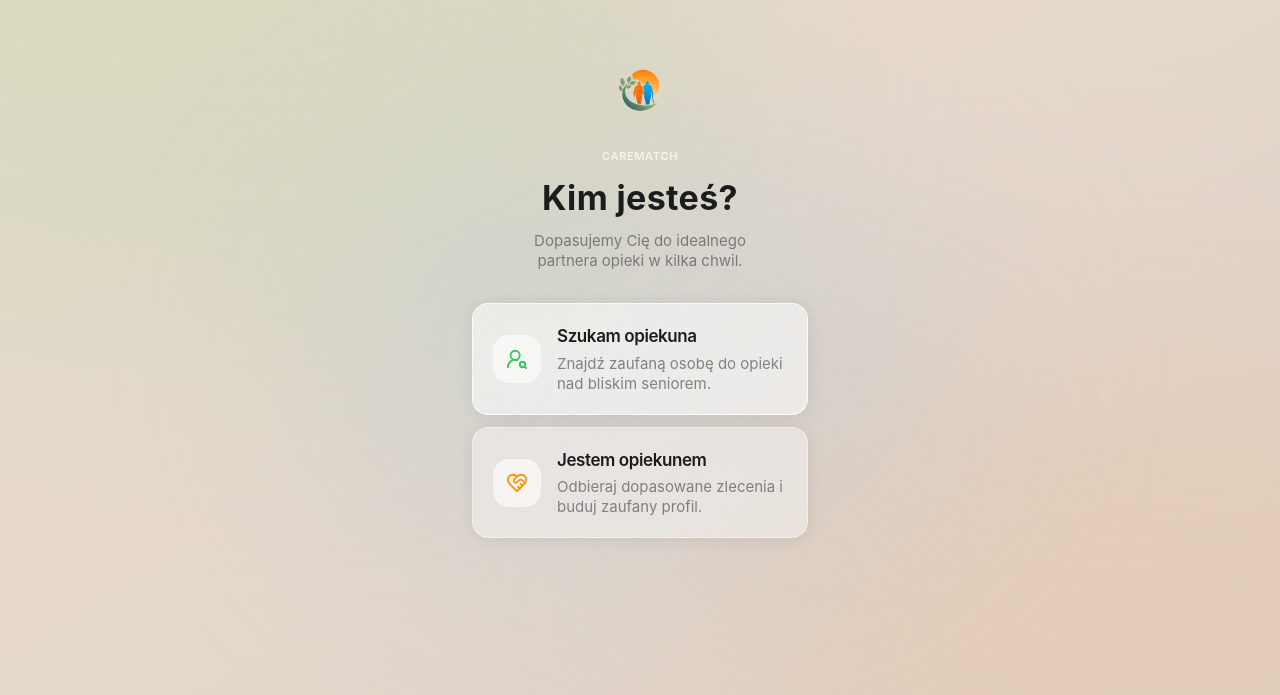
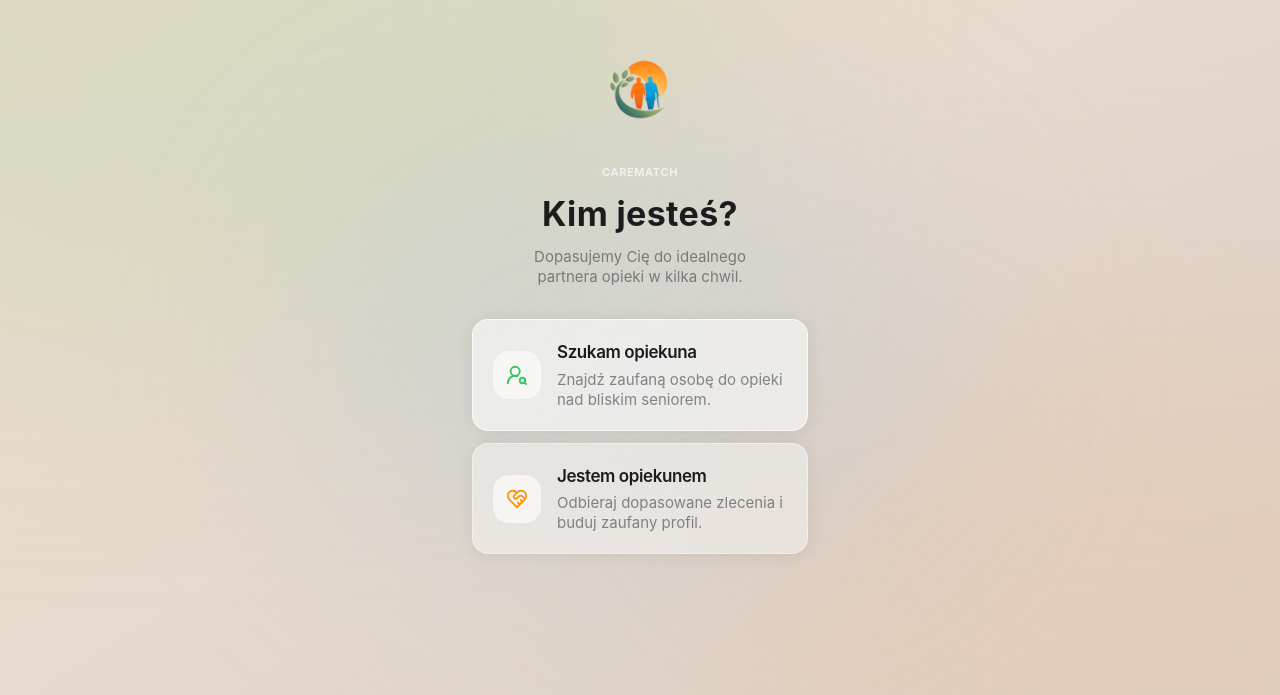
Before and after one commit to MaciejOzdzinski/senior-care-prototype, a React (Vite) app: page / in a window 1280 px wide. Shown: the part 105-800 px from the top of the page. Built offline with nearby package versions, Linux system fonts and the light colour scheme.

Commit message:
style: enlarge logo to 112px (size-28)

```diff
--- a/src/App.tsx
+++ b/src/App.tsx
@@ -62,7 +62,7 @@ export default function App() {
               <img
                 src="/logo.png"
                 alt="CareMatch"
-                className="mx-auto mb-4 size-20 object-contain"
+                className="mx-auto mb-4 size-28 object-contain"
               />
               <div className="text-[11px] uppercase tracking-[0.06em] font-semibold text-white/70">
                 CareMatch
```
